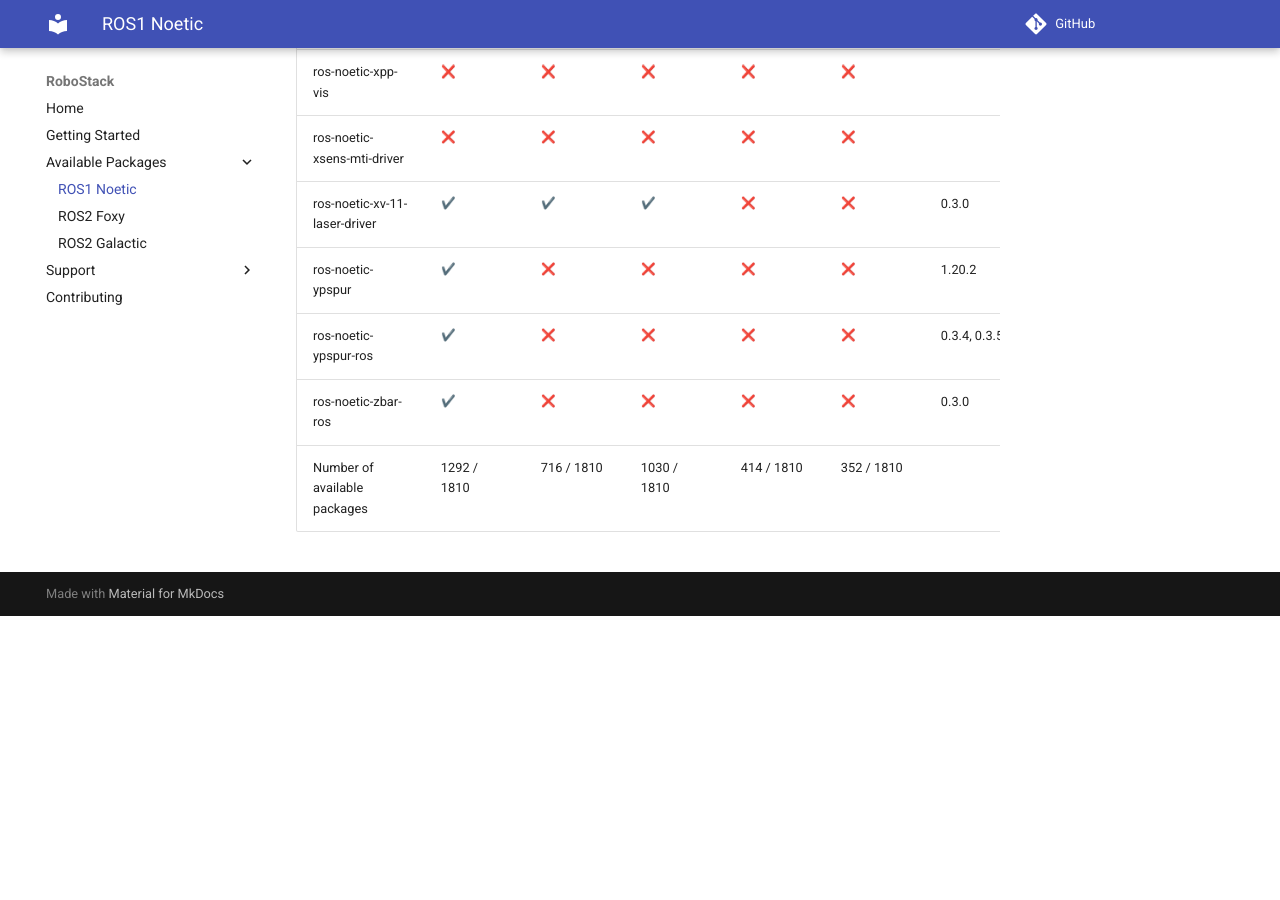
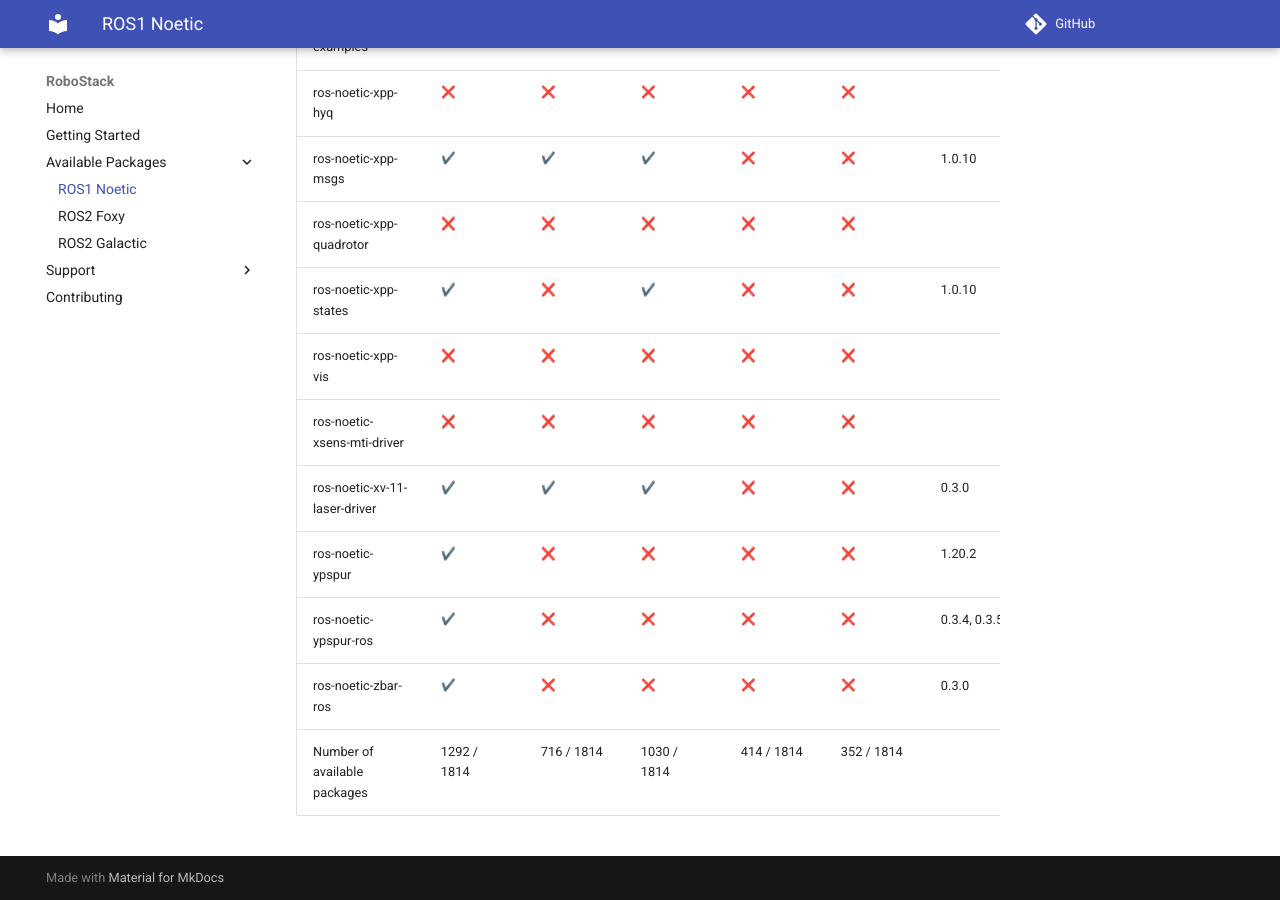
Before and after one commit to RoboStack/robostack.github.io, an MkDocs documentation site: the page built from docs/noetic.md, in a window 1280 px wide and 900 px high, scrolled down 132350 px. Built offline with MkDocs 1.6.1 and Material for MkDocs 9.7.7, drawn with Linux system fonts in a browser that asks for light colours; emoji names are drawn with the system emoji font; comment, search, counter and statistics services are not loaded; before the commit the page ends 132966 px from its top, so only the background shows below that; some of the changed text lies outside the part shown.

Commit message:
Update tables

```diff
--- a/docs/noetic.md
+++ b/docs/noetic.md
@@ -1810,4 +1814,4 @@
 | ros-noetic-ypspur | :heavy_check_mark: { data-sort='1' } | :x: { data-sort='0' } | :x: { data-sort='0' } | :x: { data-sort='0' } | :x: { data-sort='0' } | 1.20.2  |
 | ros-noetic-ypspur-ros | :heavy_check_mark: { data-sort='1' } | :x: { data-sort='0' } | :x: { data-sort='0' } | :x: { data-sort='0' } | :x: { data-sort='0' } | 0.3.4, 0.3.5  |
 | ros-noetic-zbar-ros | :heavy_check_mark: { data-sort='1' } | :x: { data-sort='0' } | :x: { data-sort='0' } | :x: { data-sort='0' } | :x: { data-sort='0' } | 0.3.0  |
-| Number of available packages |  1292 / 1810 | 716 / 1810 | 1030 / 1810 | 414 / 1810 | 352 / 1810 |
+| Number of available packages |  1292 / 1814 | 716 / 1814 | 1030 / 1814 | 414 / 1814 | 352 / 1814 |
```
Also changed, not shown: other parts of docs/noetic.md (+4 -0 lines).
